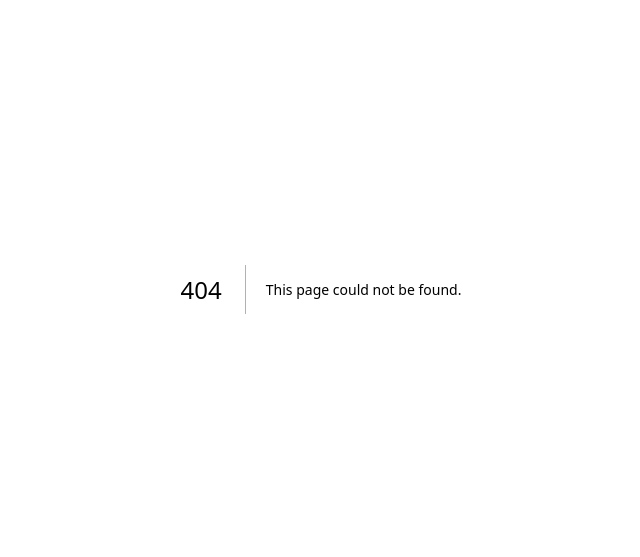
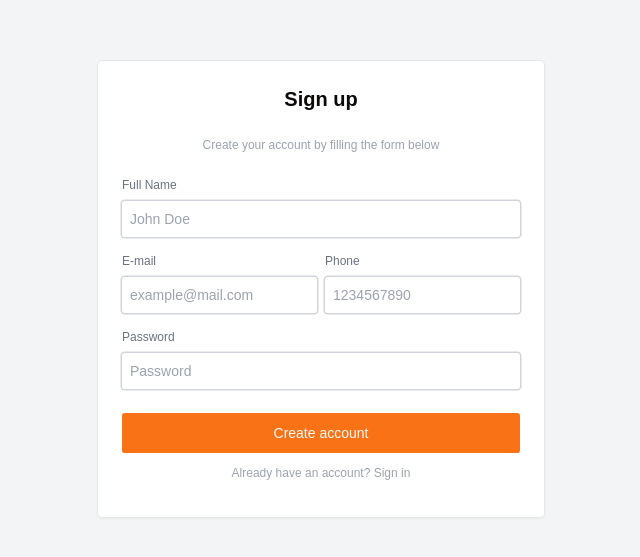
Before and after one commit to nextmove-kz/higher-hack, a Next.js app: page /auth/sign-up in a window 1280 px wide. Before the commit this address had no page. Shown: the part 111-668 px from the top of the page, without its empty margins (319-959 px from the left). Built offline with nearby package versions, Linux system fonts and the light colour scheme.

Commit message:
authentication screens have been added

```diff
--- a/package.json
+++ b/package.json
@@ -9,6 +9,8 @@
     "lint": "next lint"
   },
   "dependencies": {
+    "@hookform/resolvers": "^3.9.0",
+    "@radix-ui/react-checkbox": "^1.1.2",
     "@radix-ui/react-slot": "^1.1.0",
     "class-variance-authority": "^0.7.0",
     "clsx": "^2.1.1",
@@ -18,7 +20,8 @@
     "react-dom": "^18",
     "react-hook-form": "^7.53.0",
     "tailwind-merge": "^2.5.2",
-    "tailwindcss-animate": "^1.0.7"
+    "tailwindcss-animate": "^1.0.7",
+    "zod": "^3.23.8"
   },
   "devDependencies": {
     "@types/node": "^20",
--- /dev/null
+++ b/src/app/auth/sign-in/page.tsx
@@ -0,0 +1,89 @@
+"use client";
+
+import { zodResolver } from "@hookform/resolvers/zod";
+import { useForm } from "react-hook-form";
+import { z } from "zod";
+import InputField from "@/components/ui/inputField";
+import { Button } from "@/components/ui/button";
+import { Card } from "@/components/ui/card";
+import Link from "next/link";
+import { Checkbox } from "@/components/ui/checkbox";
+// import { useRouter } from "next/navigation";
+// import { toast } from "react-toastify";
+
+const schema = z.object({
+  email: z
+    .string()
+    .nonempty({ message: "Email is required!" })
+    .email({ message: "Invalid email address!" }),
+  password: z
+    .string()
+    .min(6, { message: "Password must be at least 6 characters long!" })
+    .max(20, { message: "Password must be at most 20 characters long!" }),
+});
+
+type Inputs = z.infer<typeof schema>;
+
+const SignInForm = ({ data }: { data?: any }) => {
+  const {
+    register,
+    handleSubmit,
+    formState: { errors },
+  } = useForm<Inputs>({
+    resolver: zodResolver(schema),
+  });
+
+  const onSubmit = handleSubmit((data) => {
+    console.log(data);
+  });
+
+  return (
+    <div className="min-h-screen flex items-center justify-center bg-gray-100">
+      <Card className="w-full max-w-md p-6">
+        <form className="flex flex-col gap-6" onSubmit={onSubmit}>
+          <h1 className="text-xl font-semibold text-center">Sign in</h1>
+          <span className="text-xs text-gray-400 font-medium text-center">
+            Enter your credentials to access your account
+          </span>
+          <div className="flex flex-col gap-4">
+            <InputField
+              label="E-mail"
+              name="email"
+              defaultValue={data?.email}
+              register={register}
+              size="large"
+              placeholder="example@mail.com"
+              error={errors?.email}
+            />
+            <InputField
+              label="Password"
+              name="password"
+              register={register}
+              size="large"
+              placeholder="Password"
+              error={errors?.password}
+            />
+            <div className="flex items-center gap-2">
+              <Checkbox />
+              <span className="text-xs text-gray-400 font-medium">
+                Remember me
+              </span>
+            </div>
+          </div>
+          <Button>Sign in</Button>
+        </form>
+        <div className="p-3 gap-2 flex flex-col">
+          <p className="text-xs text-gray-400 font-medium text-center">
+            Don't have an account? <Link href="/auth/sign-up">Sign up</Link>
+          </p>
+          {/* <p className="text-xs text-gray-400 font-medium text-center">
+            Forgot your password?{" "}
+            <Link href="/auth/forgot-password">Reset password</Link>
+          </p> */}
+        </div>
+      </Card>
+    </div>
+  );
+};
+
+export default SignInForm;
--- /dev/null
+++ b/src/app/auth/sign-up/page.tsx
@@ -0,0 +1,113 @@
+"use client";
+
+import { zodResolver } from "@hookform/resolvers/zod";
+import { useForm } from "react-hook-form";
+import { z } from "zod";
+import InputField from "@/components/ui/inputField";
+import { Button } from "@/components/ui/button";
+import { Card } from "@/components/ui/card";
+import Link from "next/link";
+import { Checkbox } from "@/components/ui/checkbox";
+// import { useRouter } from "next/navigation";
+// import { toast } from "react-toastify";
+
+const schema = z.object({
+  fullName: z
+    .string()
+    .nonempty({ message: "Full name is required!" })
+    .min(2, { message: "Name must be at least 2 characters long!" }),
+  email: z
+    .string()
+    .nonempty({ message: "Email is required!" })
+    .email({ message: "Invalid email address!" }),
+  phone: z
+    .string()
+    .nonempty({ message: "Phone is required!" })
+    .min(10, { message: "Phone number must be at least 10 digits long!" })
+    .regex(/^[0-9]+$/, { message: "Phone number must contain only digits!" }),
+  password: z
+    .string()
+    .min(6, { message: "Password must be at least 6 characters long!" })
+    .max(20, { message: "Password must be at most 20 characters long!" }),
+});
+
+type Inputs = z.infer<typeof schema>;
+
+const SignUpForm = ({ data }: { data?: any }) => {
+  const {
+    register,
+    handleSubmit,
+    formState: { errors },
+  } = useForm<Inputs>({
+    resolver: zodResolver(schema),
+  });
+
+  const onSubmit = handleSubmit((data) => {
+    console.log(data);
+  });
+
+  return (
+    <div className="min-h-screen flex items-center justify-center bg-gray-100">
+      <Card className="w-full max-w-md p-6">
+        <form className="flex flex-col gap-6" onSubmit={onSubmit}>
+          <h1 className="text-xl font-semibold text-center">Sign up</h1>
+          <span className="text-xs text-gray-400 font-medium text-center">
+            Create your account by filling the form below
+          </span>
+          <div className="flex flex-col gap-4">
+            <InputField
+              label="Full Name"
+              name="fullName"
+              defaultValue={data?.fullName}
+              register={register}
+              size="large"
+              placeholder="John Doe"
+              error={errors?.fullName}
+            />
+            <div className="flex items-center gap-2">
+              <InputField
+                label="E-mail"
+                name="email"
+                defaultValue={data?.email}
+                register={register}
+                size="large"
+                placeholder="example@mail.com"
+                error={errors?.email}
+              />
+              <InputField
+                label="Phone"
+                name="phone"
+                defaultValue={data?.phone}
+                register={register}
+                size="large"
+                placeholder="1234567890"
+                error={errors?.phone}
+              />
+            </div>
+            <InputField
+              label="Password"
+              name="password"
+              defaultValue={data?.password}
+              register={register}
+              size="large"
+              placeholder="Password"
+              error={errors?.password}
+            />
+          </div>
+          <Button>Create account</Button>
+        </form>
+        <div className="p-3 gap-2 flex flex-col">
+          <p className="text-xs text-gray-400 font-medium text-center">
+            Already have an account? <Link href="/auth/sign-in">Sign in</Link>
+          </p>
+          {/* <p className="text-xs text-gray-400 font-medium text-center">
+            Forgot your password?{" "}
+            <Link href="/auth/forgot-password">Reset password</Link>
+          </p> */}
+        </div>
+      </Card>
+    </div>
+  );
+};
+
+export default SignUpForm;
--- /dev/null
+++ b/src/components/ui/checkbox.tsx
@@ -0,0 +1,30 @@
+"use client"
+
+import * as React from "react"
+import * as CheckboxPrimitive from "@radix-ui/react-checkbox"
+import { Check } from "lucide-react"
+
+import { cn } from "@/lib/utils"
+
+const Checkbox = React.forwardRef<
+  React.ElementRef<typeof CheckboxPrimitive.Root>,
+  React.ComponentPropsWithoutRef<typeof CheckboxPrimitive.Root>
+>(({ className, ...props }, ref) => (
+  <CheckboxPrimitive.Root
+    ref={ref}
+    className={cn(
+      "peer h-4 w-4 shrink-0 rounded-sm border border-primary ring-offset-background focus-visible:outline-none focus-visible:ring-2 focus-visible:ring-ring focus-visible:ring-offset-2 disabled:cursor-not-allowed disabled:opacity-50 data-[state=checked]:bg-primary data-[state=checked]:text-primary-foreground",
+      className
+    )}
+    {...props}
+  >
+    <CheckboxPrimitive.Indicator
+      className={cn("flex items-center justify-center text-current")}
+    >
+      <Check className="h-4 w-4" />
+    </CheckboxPrimitive.Indicator>
+  </CheckboxPrimitive.Root>
+))
+Checkbox.displayName = CheckboxPrimitive.Root.displayName
+
+export { Checkbox }
--- /dev/null
+++ b/src/components/ui/inputField.tsx
@@ -0,0 +1,56 @@
+import { FieldError } from "react-hook-form";
+
+type InputFieldProps = {
+  label: string;
+  type?: string;
+  register: any;
+  name: string;
+  placeholder?: string;
+  defaultValue?: string;
+  size?: "small" | "medium" | "large";
+  error?: FieldError;
+  hidden?: boolean;
+  inputProps?: React.InputHTMLAttributes<HTMLInputElement>;
+};
+
+const InputField = ({
+  label,
+  type = "text",
+  register,
+  name,
+  defaultValue,
+  error,
+  placeholder,
+  hidden,
+  inputProps,
+  size = "medium",
+}: InputFieldProps) => {
+  const sizeClasses = {
+    small: "w-1/6",
+    medium: "w-1/2",
+    large: "w-full",
+  };
+
+  return (
+    <div
+      className={`${
+        hidden ? "hidden" : `flex flex-col gap-2 ${sizeClasses[size]}`
+      }`}
+    >
+      <label className="text-xs text-gray-500">{label}</label>
+      <input
+        type={type}
+        {...register(name)}
+        className="ring-[1.5px] ring-gray-300 p-2 rounded-md text-sm w-full"
+        {...inputProps}
+        defaultValue={defaultValue}
+        placeholder={placeholder}
+      />
+      {error?.message && (
+        <p className="text-xs text-red-400">{error.message.toString()}</p>
+      )}
+    </div>
+  );
+};
+
+export default InputField;
```
Also changed, not shown: 1 other file (tests, documents, lock files or other folders).
